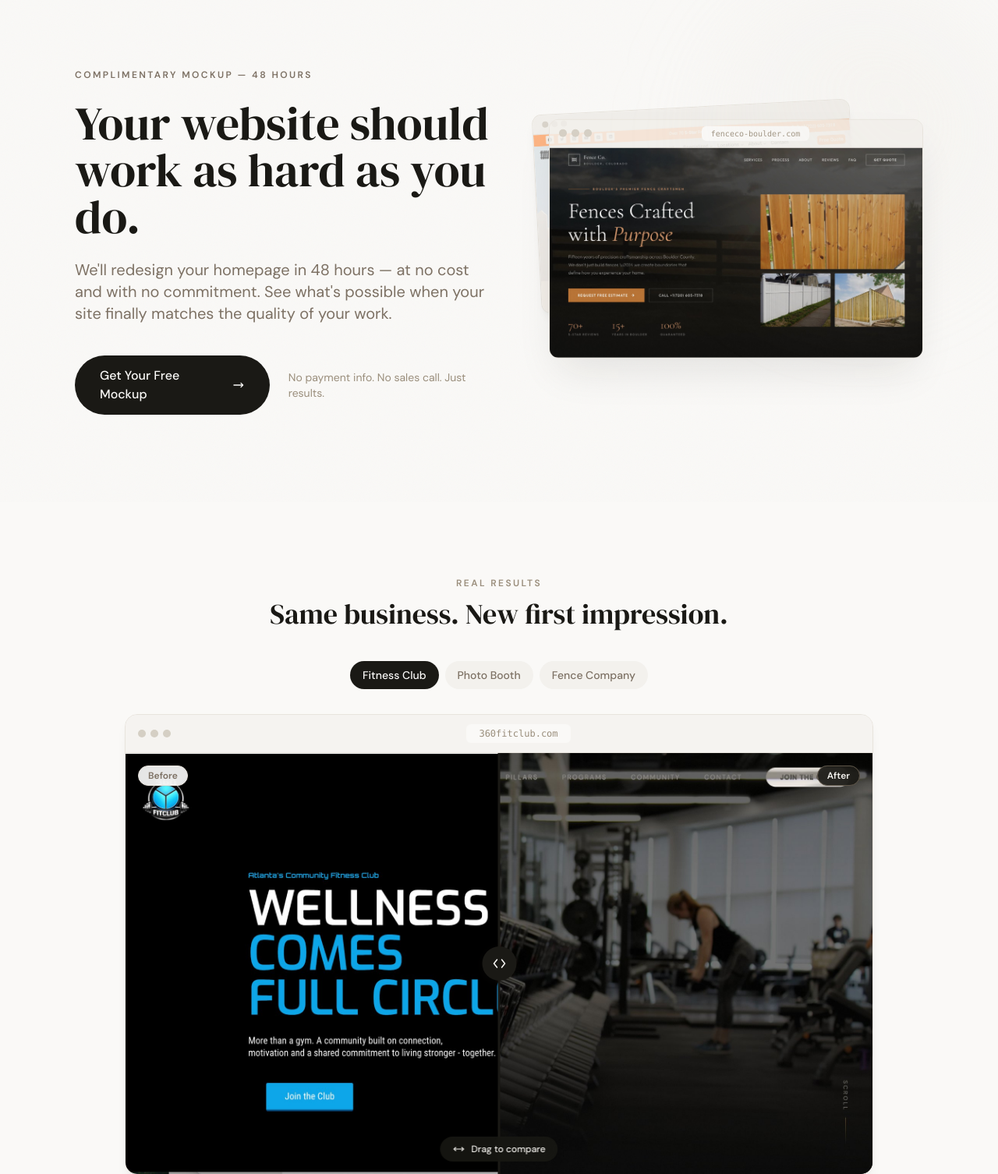
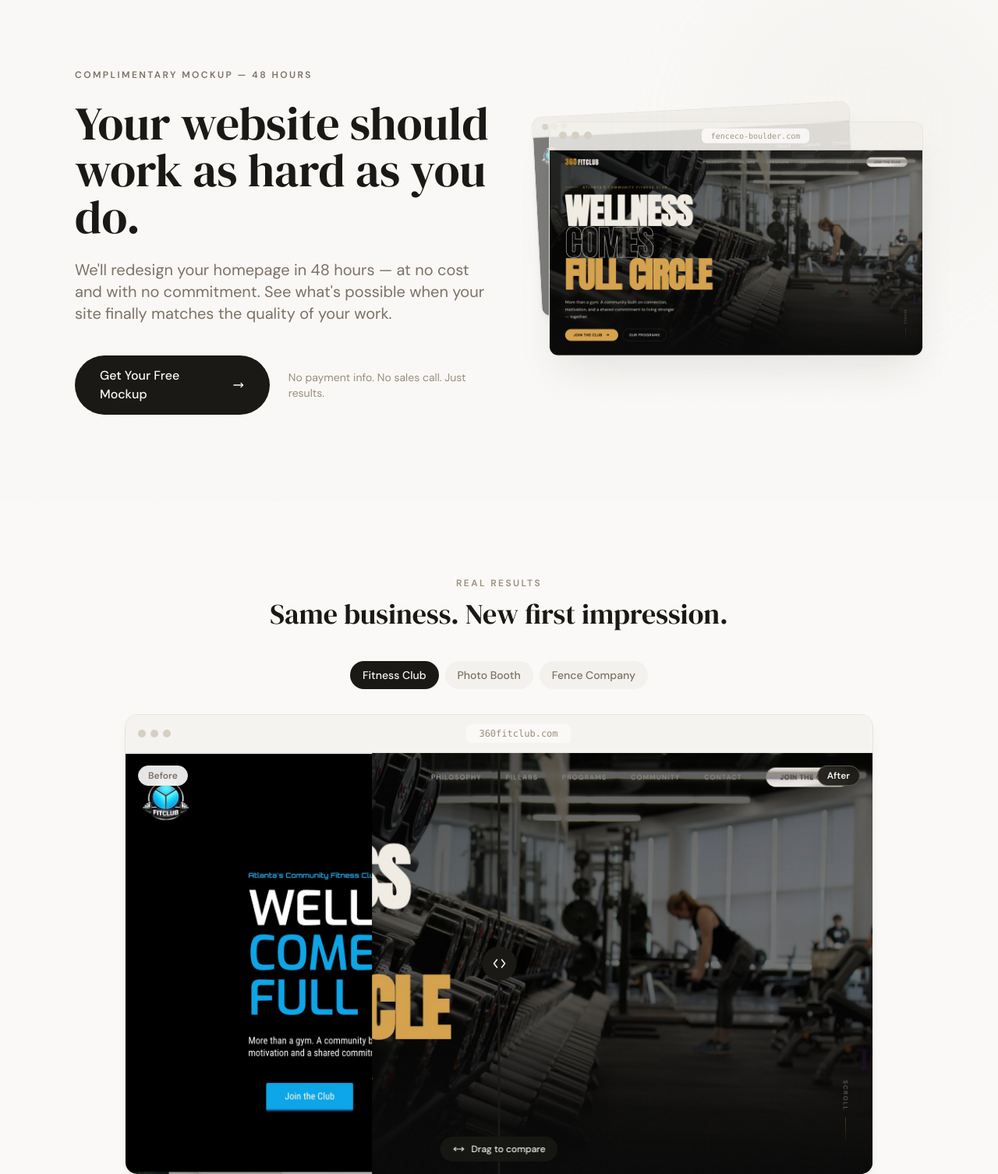
Before and after one commit to jokessenich/refresh-betterwebsite, a plain HTML site: page index.html in a window 1280 px wide. Shown: the part 77-1583 px from the top of the page at 78% size. Drawn offline with nearby package versions, Linux system fonts and the light colour scheme.

Commit message:
Update index.html

```diff
--- a/index.html
+++ b/index.html
@@ -145,7 +145,7 @@ tailwind.config = {
   .comparison-after {
     position: absolute;
     inset: 0;
-    clip-path: inset(0 0 0 50%);
+    clip-path: inset(0 0 0 33%);
   }
   .comparison-handle {
     position: absolute;
@@ -292,7 +292,7 @@ tailwind.config = {
             <div class="flex items-center gap-1.5 px-3 py-2 bg-brand-200 border-b border-brand-300">
               <div class="flex gap-1"><div class="w-2 h-2 rounded-full bg-brand-400"></div><div class="w-2 h-2 rounded-full bg-brand-400"></div><div class="w-2 h-2 rounded-full bg-brand-400"></div></div>
             </div>
-            <img src="./before-fence.png" alt="Before redesign" class="w-full h-auto block">
+            <img src="./before-fitclub.png" alt="Before redesign" class="w-full h-auto block">
           </div>
           <!-- Front card (after) -->
           <div class="relative rounded-xl overflow-hidden border border-brand-200 shadow-2xl shadow-brand-950/10 z-10">
@@ -300,7 +300,7 @@ tailwind.config = {
               <div class="flex gap-1.5"><div class="w-2.5 h-2.5 rounded-full bg-brand-300"></div><div class="w-2.5 h-2.5 rounded-full bg-brand-300"></div><div class="w-2.5 h-2.5 rounded-full bg-brand-300"></div></div>
               <div class="flex-1 flex justify-center"><div class="px-3 py-0.5 rounded-md bg-brand-50 text-[10px] text-brand-500 font-mono">fenceco-boulder.com</div></div>
             </div>
-            <img src="./after-fence.png" alt="After redesign by Better.Website" class="w-full h-auto block">
+            <img src="./after-fitclub.png" alt="After redesign by Better.Website" class="w-full h-auto block">
           </div>
         </div>
       </div>
@@ -320,8 +320,8 @@ tailwind.config = {
 
     <!-- Project tabs -->
     <div class="reveal flex justify-center gap-2 mb-8">
-      <button onclick="switchProject(0)" class="project-tab active-tab px-4 py-2 rounded-full text-sm font-medium transition-all duration-300 bg-brand-950 text-brand-50" data-index="0">Fitness Club</button>
-      <button onclick="switchProject(1)" class="project-tab px-4 py-2 rounded-full text-sm font-medium transition-all duration-300 bg-brand-100 text-brand-600 hover:bg-brand-200" data-index="1">Photo Booth</button>
+      <button onclick="switchProject(1)" class="project-tab active-tab px-4 py-2 rounded-full text-sm font-medium transition-all duration-300 bg-brand-950 text-brand-50" data-index="1">Fitness Club</button>
+      <button onclick="switchProject(0)" class="project-tab px-4 py-2 rounded-full text-sm font-medium transition-all duration-300 bg-brand-100 text-brand-600 hover:bg-brand-200" data-index="0">Photo Booth</button>
       <button onclick="switchProject(2)" class="project-tab px-4 py-2 rounded-full text-sm font-medium transition-all duration-300 bg-brand-100 text-brand-600 hover:bg-brand-200" data-index="2">Fence Company</button>
     </div>
 
@@ -347,7 +347,7 @@ tailwind.config = {
             <div class="absolute top-4 left-4 bg-white/90 backdrop-blur px-3 py-1 rounded-full text-xs font-semibold text-brand-600 border border-brand-200 z-[5]">Before</div>
           </div>
           <!-- After -->
-          <div class="comparison-after" id="afterPanel">
+          <div class="comparison-after" id="afterPanel" >
             <img id="afterImg" src="./after-fitclub.png" alt="After: Redesigned website" class="absolute inset-0 w-full h-full object-cover select-none" draggable="false">
             <div class="absolute top-4 right-4 bg-brand-950/90 backdrop-blur px-3 py-1 rounded-full text-xs font-semibold text-brand-100 border border-brand-700 z-[5]">After</div>
           </div>
```
